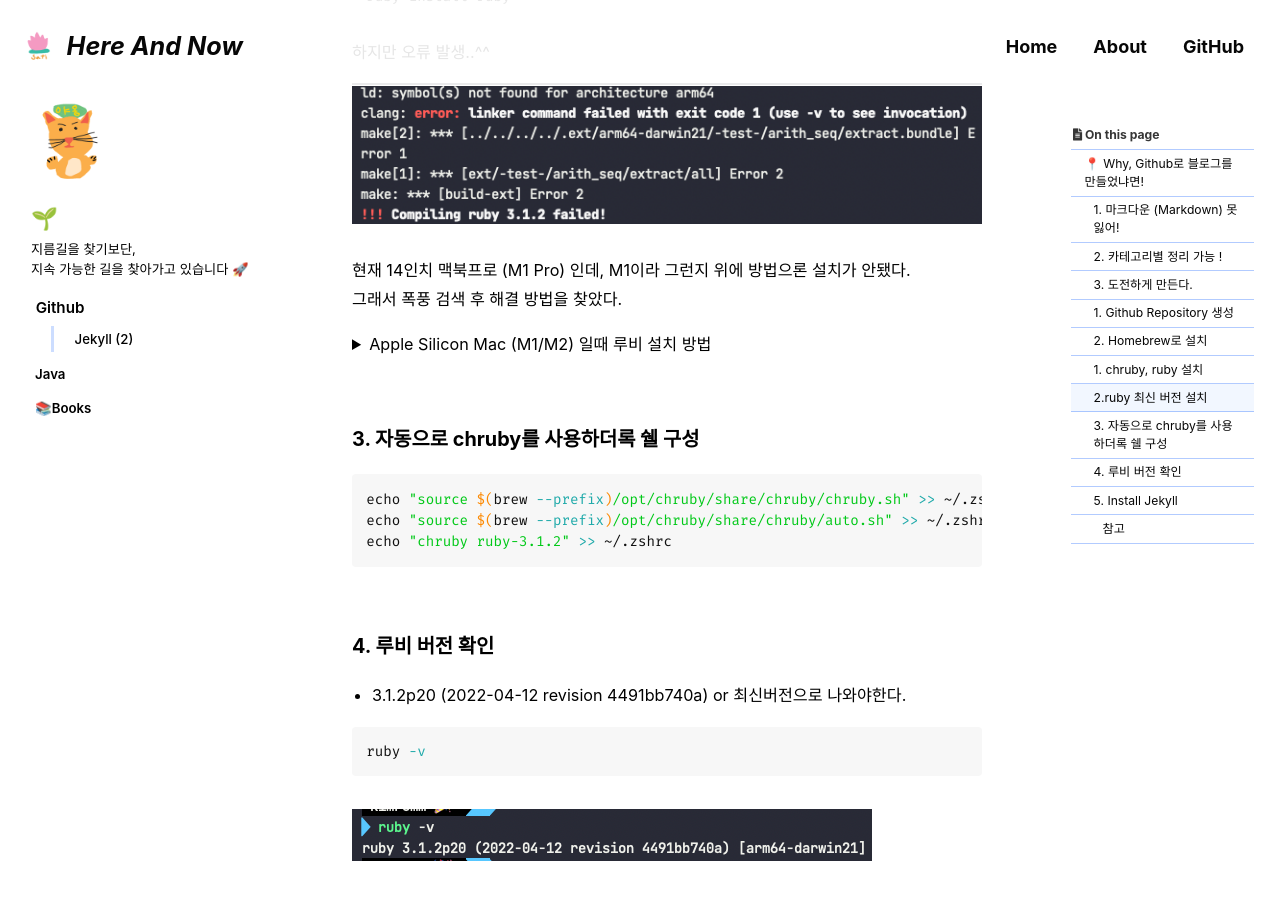
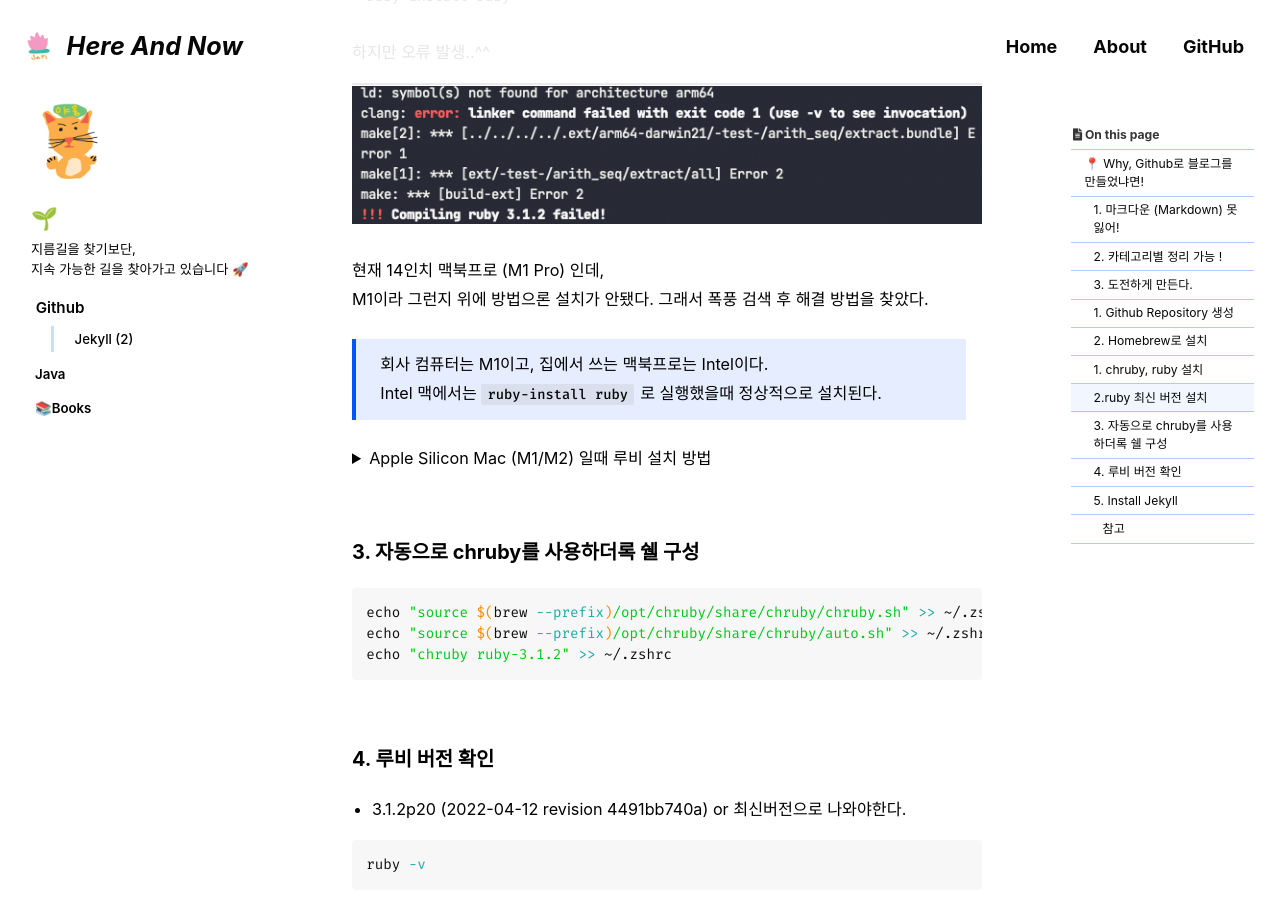
Before and after one commit to kiki-sati/kimrumm.github.io, a Jekyll site: the page built from _posts/github/2022-10-12-categories-first.md, in a window 1280 px wide and 900 px high, scrolled down 1827 px. Built offline with Jekyll 4.4.1, drawn with Linux system fonts in a browser that asks for light colours; cached includes are drawn as plain includes; some web fonts are replaced; comment, search, counter and statistics services are not loaded.

Commit message:
Fix: 첫 게시물 오타 수정

````diff
--- a/_posts/github/2022-10-12-categories-first.md
+++ b/_posts/github/2022-10-12-categories-first.md
@@ -57,9 +57,9 @@ Jekyll를 사용하려면 Ruby 개발환경이 필요하다.
 <summary>Homebrew 설치하기</summary>
 <div markdown="1">
 
-    ```bash
-    /bin/bash -c "$(curl -fsSL https://raw.githubusercontent.com/Homebrew/install/HEAD/install.sh)"
-    ```
+```
+/bin/bash -c "$(curl -fsSL https://raw.githubusercontent.com/Homebrew/install/HEAD/install.sh)"
+```
 
 </div>
 </details>
@@ -80,10 +80,10 @@ ruby-install ruby
 하지만 오류 발생..^^
 ![](/assets/images/posts_img/github-first/스크린샷%202022-10-11%20오후%209.56.50.png)
 
-현재 14인치 맥북프로 (M1 Pro) 인데, M1이라 그런지 위에 방법으론 설치가 안됐다.
-그래서 폭풍 검색 후 해결 방법을 찾았다.
-
-
+현재 14인치 맥북프로 (M1 Pro) 인데,
+M1이라 그런지 위에 방법으론 설치가 안됐다. 그래서 폭풍 검색 후 해결 방법을 찾았다.
+> 회사 컴퓨터는 M1이고, 집에서 쓰는 맥북프로는 Intel이다.
+> Intel 맥에서는 `ruby-install ruby` 로 실행했을때 정상적으로 설치된다.
 
 <details>
 <summary>Apple Silicon Mac (M1/M2) 일때 루비 설치 방법</summary>
````
